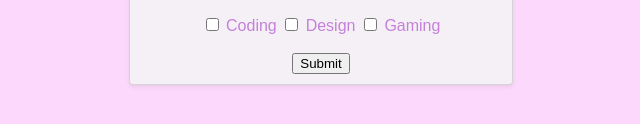
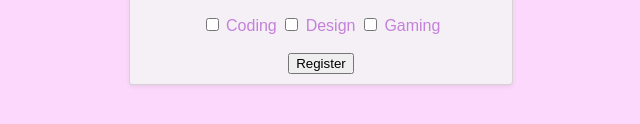
Before and after one commit to Belle531/Registration-Form, a plain HTML site: page index.html in a window 1280 px wide. Shown: the part 312-436 px from the top of the page, 319-959 px from the left. Drawn offline with Linux system fonts and the light colour scheme.

Commit message:
fixed errors

```diff
--- a/index.html
+++ b/index.html
@@ -35,7 +35,7 @@
                     <input type="checkbox" id="interest3" name="interests" value="gaming">
                     <label for="interest3">Gaming</label><br><br>
 
-                    <button type="submit">Submit</button>
+                    <button type="register">Register</button>
                 </form>
                 <div id="output"></div>
             </div>
```
